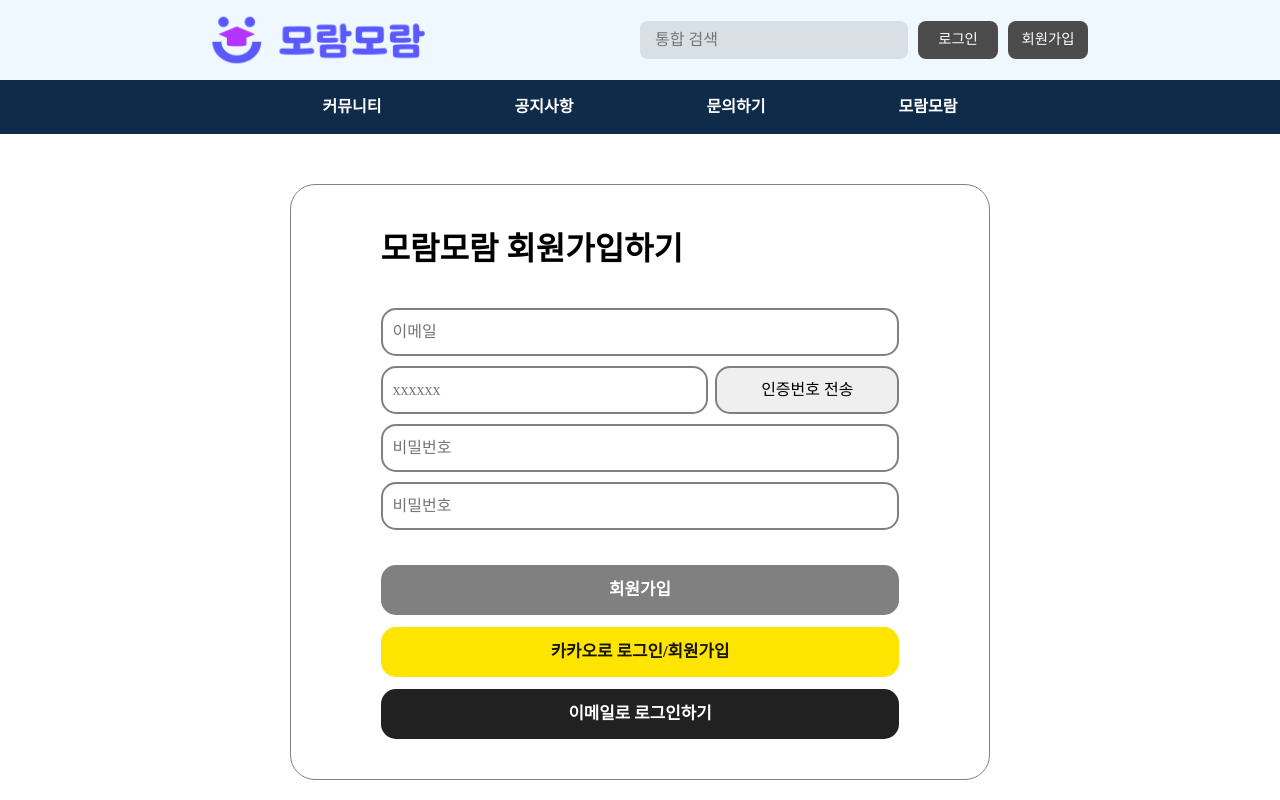
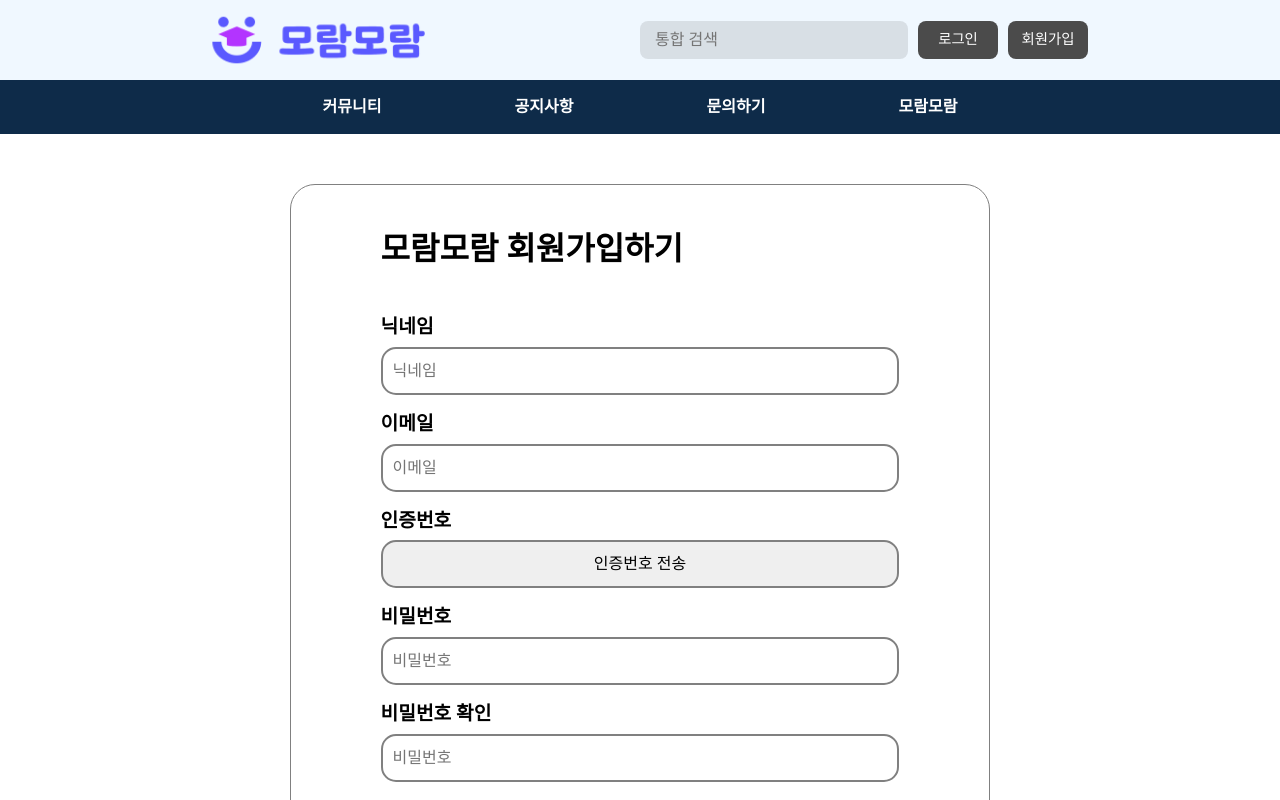
Before and after one commit to sanghee01/moram-front, a React (Create React App) app: page /register in a window 1280 px wide. Shown: the top 800 px of the page. Built offline with nearby package versions, Linux system fonts and the light colour scheme; no server answers; a web font is replaced by a local one.

Commit message:
feat: 주석 추가 및 회원가입 수정

```diff
--- a/src/App.tsx
+++ b/src/App.tsx
@@ -6,12 +6,13 @@ import { useSetRecoilState } from "recoil";
 import { userState } from "./state";
 
 function App() {
-  const setUser = useSetRecoilState(userState);
+  const setUser = useSetRecoilState(userState); //유저 설정
 
   useEffect(() => {
     getUser();
   }, []);
 
+  /**새로고침시에도 세션을 이용하여 유저 이메일, 닉네임 정보 받는 함수*/
   const getUser = async () => {
     try {
       const response = await axios.get(
--- a/src/components/Header.tsx
+++ b/src/components/Header.tsx
@@ -6,7 +6,7 @@ import axios from "axios";
 
 function Header() {
   const navigate = useNavigate();
-  const [user, setUser] = useRecoilState<any>(userState);
+  const [user, setUser] = useRecoilState<any>(userState); //유저 정보
 
   const logout = async () => {
     setUser(null);
@@ -34,11 +34,13 @@ function Header() {
           <BtnContainer>
             {user ? (
               <>
+                {/* 로그인 상태일 시 컴포넌트 */}
                 <button>{user.nickname}</button>
                 <button onClick={() => logout()}>로그아웃</button>
               </>
             ) : (
               <>
+                {/* 비로그인 상태일 시 컴포넌트 */}
                 <button onClick={() => navigate("/login")}>로그인</button>
                 <button onClick={() => navigate("/register")}>회원가입</button>
               </>
--- a/src/routes/Login.tsx
+++ b/src/routes/Login.tsx
@@ -1,7 +1,14 @@
 import axios from "axios";
 import { useState } from "react";
 import { useNavigate } from "react-router-dom";
-import { Logo, Container, Form, Input, Buttons } from "../styles/LoginStyles";
+import {
+  Logo,
+  Container,
+  Form,
+  Input,
+  Buttons,
+  Label,
+} from "../styles/LoginStyles";
 import { useSetRecoilState } from "recoil";
 import { userState } from "../state";
 
@@ -10,6 +17,8 @@ function Login() {
   const [password, setPassword] = useState("");
   const setUser = useSetRecoilState(userState);
   const navigate = useNavigate();
+
+  /**input에서 사용하는 onChange 함수 */
   const onChange = (e: any) => {
     const {
       target: { id, value },
@@ -18,6 +27,7 @@ function Login() {
     if (id === "password") setPassword(value);
   };
 
+  /**로그인 버튼 클릭 시 실행되는 함수 */
   const login = async () => {
     try {
       const response = await axios.post(
@@ -38,23 +48,11 @@ function Login() {
     }
   };
 
-  const kakao = async () => {
-    try {
-      const response = await axios.get(
-        `${process.env.REACT_APP_APIADDRESS}/user/kakao`,
-        {
-          withCredentials: true,
-        }
-      );
-      alert(response?.data);
-    } catch (error: any) {
-      alert(error.response?.data || "알 수 없는 에러 발생");
-    }
-  };
   return (
     <Container>
       <Form>
         <Logo>모람모람 로그인하기</Logo>
+        <Label>이메일</Label>
         <Input
           id="email"
           type="email"
@@ -62,6 +60,7 @@ function Login() {
           onChange={onChange}
           value={email}
         />
+        <Label>비밀번호</Label>
         <Input
           id="password"
           type="password"
@@ -76,14 +75,12 @@ function Login() {
           >
             로그인
           </button>
-          <button>
           <a
             href={`${process.env.REACT_APP_APIADDRESS}/user/kakao`}
             target="_self"
           >
             카카오로 로그인/회원가입
           </a>
-          </button>
           <button onClick={() => navigate("/register")}>
             이메일로 회원가입하기
           </button>
--- a/src/routes/LoginSuccess.tsx
+++ b/src/routes/LoginSuccess.tsx
@@ -1,12 +1,13 @@
 import { useLocation, useNavigate } from "react-router-dom";
-import { useRecoilState, useSetRecoilState } from "recoil";
+import { useSetRecoilState } from "recoil";
 import { userState } from "../state";
 import { useEffect } from "react";
 
+/**카카오로그인시 redirect 받는 컴포넌트 */
 function LoginSuccess() {
   const location = useLocation();
   const getUser = new URLSearchParams(location.search).get("user");
-  const [user, setUser] = useRecoilState(userState);
+  const setUser = useSetRecoilState(userState);
   const navigate = useNavigate();
   useEffect(() => {
     if (getUser) {
@@ -20,12 +21,11 @@ function LoginSuccess() {
         console.error("사용자 정보 파싱 중 오류 발생:", error);
       }
     }
-  }, [getUser]);
+  }, []);
 
   return (
     <div>
       <h1>로그인 성공!</h1>
-      <p>사용자 정보: {user}</p>
     </div>
   );
 }
--- a/src/routes/Register.tsx
+++ b/src/routes/Register.tsx
@@ -1,18 +1,26 @@
 import axios from "axios";
 import { useState } from "react";
 import { useNavigate } from "react-router-dom";
-import { Logo, Container, Form, Input, Buttons } from "../styles/LoginStyles";
+import {
+  Logo,
+  Container,
+  Form,
+  Input,
+  Buttons,
+  Label,
+} from "../styles/LoginStyles";
 import styled from "styled-components";
 
 function Register() {
   const [nickname, setNickname] = useState("");
   const [email, setEmail] = useState("");
   const [password, setPassword] = useState("");
-  const [passwordVerify, setPasswordVerify] = useState("");
-  const [verifyCode, setVerifyCode] = useState("");
-  const [count, setCount] = useState(301);
-  const [verified, setVerified] = useState(false);
-  let timer;
+  const [passwordVerify, setPasswordVerify] = useState(""); //비밀번호 확인란
+  const [verifyCode, setVerifyCode] = useState(""); //인증번호
+  const [count, setCount] = useState(301); //인증 유효 시간
+  const [verified, setVerified] = useState(false); //메일 인증이 됐는지 확인
+  const [isLoading, setIsLoading] = useState(false); //인증번호전송 버튼 로딩 관리
+  let timer: any; //인증번호 유효시간 카운트를 위한 타이머
 
   const navigate = useNavigate();
   const onChange = (e: any) => {
@@ -23,9 +31,15 @@ function Register() {
     if (id === "password") setPassword(value);
     if (id === "passwordVerify") setPasswordVerify(value);
     if (id === "verifyCode") setVerifyCode(value);
+    if (id === "nickname") setNickname(value);
   };
 
+  /**회원가입 버튼 누르면 실행하는 함수 */
   const register = async () => {
+    if (password !== passwordVerify) {
+      alert("비밀번호와 비밀번호 확인란을 동일하게 입력해주세요.");
+      return;
+    }
     try {
       const response = await axios.post(
         `${process.env.REACT_APP_APIADDRESS}/user/register`,
@@ -42,18 +56,11 @@ function Register() {
     }
   };
 
-  const kakao = async () => {
-    try {
-      const response = await axios.get(
-        `${process.env.REACT_APP_APIADDRESS}/user/kakao`
-      );
-      alert(response?.data);
-    } catch (error: any) {
-      alert(error.response?.data || "알 수 없는 에러 발생");
-    }
-  };
+  /**인증번호 전송 버튼 누르면 실행하는 함수 */
+  const sendVerify = async () => {
+    if (isLoading) return;
 
-  const sendVerify = async () => {
+    setIsLoading(true);
     setCount(301);
 
     try {
@@ -65,23 +72,25 @@ function Register() {
         { withCredentials: true }
       );
       if (response.data) {
-        alert(response.data);
+        //alert(response.data); 메일 발신 성공
+        setCount(300);
         timer = setInterval(() => setCount((prev) => prev - 1), 1000);
       }
     } catch (error: any) {
       alert(error.response?.data || "알 수 없는 에러 발생");
     }
+    setIsLoading(false);
   };
 
+  /**인증번호 입력 후 인증번호 확인 버튼 누르면 실행하는 함수  */
   const checkVerify = async () => {
-    timer = setInterval(() => setCount((prev) => prev - 1), 1000);
     try {
       const response = await axios.post(
         `${process.env.REACT_APP_APIADDRESS}/user/mailverify`,
         { email, authcode: verifyCode }
       );
       if (response.data) {
-        alert(response.data);
+        alert(response.data); //인증 완료
         setVerified(true);
       }
     } catch (error: any) {
@@ -89,6 +98,7 @@ function Register() {
     }
   };
 
+  /**count를 00:00 형식으로 보여주는 함수 */
   const displayTime = () => {
     const minutes = Math.floor(count / 60);
     const seconds = count % 60;
@@ -100,6 +110,14 @@ function Register() {
     <Container>
       <Form>
         <Logo>모람모람 회원가입하기</Logo>
+        <Label>닉네임</Label>
+        <Input
+          id="nickname"
+          placeholder="닉네임"
+          onChange={onChange}
+          value={nickname}
+        />
+        <Label>이메일</Label>
         <Input
           id="email"
           type="email"
@@ -107,20 +125,38 @@ function Register() {
           onChange={onChange}
           value={email}
         />
+        <Label>인증번호</Label>
+        {!verified ? (
           <VerifyContainer>
+            {count <= 300 && (
               <input
                 id="verifyCode"
                 placeholder="xxxxxx"
                 onChange={onChange}
                 value={verifyCode}
               />
-          {verifyCode.length === 0 ? (
-            <button onClick={() => sendVerify()}>인증번호 전송</button>
+            )}
+            {count === 301 ? (
+              <button
+                onClick={() => sendVerify()}
+                style={isLoading ? { background: "gray" } : {}}
+              >
+                인증번호 전송
+              </button>
             ) : (
               <button onClick={() => checkVerify()}>인증번호 확인</button>
             )}
           </VerifyContainer>
-        {count <= 300 && <CountNum>인증 유효 시간: {displayTime()}</CountNum>}
+        ) : (
+          <CountNum style={{ fontSize: "1.15rem", color: "green" }}>
+            이메일 인증 완료!
+          </CountNum>
+        )}
+
+        {count <= 300 && !verified && (
+          <CountNum>인증 유효 시간: {displayTime()}</CountNum>
+        )}
+        <Label>비밀번호</Label>
         <Input
           id="password"
           type="password"
@@ -128,6 +164,7 @@ function Register() {
           onChange={onChange}
           value={password}
         />
+        <Label>비밀번호 확인</Label>
         <Input
           id="passwordVerify"
           type="password"
@@ -152,7 +189,13 @@ function Register() {
             </button>
           )}
 
-          <button onClick={kakao}>카카오로 로그인/회원가입</button>
+          <a
+            href={`${process.env.REACT_APP_APIADDRESS}/user/kakao`}
+            target="_self"
+          >
+            카카오로 로그인/회원가입
+          </a>
+
           <button onClick={() => navigate("/login")}>
             이메일로 로그인하기
           </button>
--- a/src/styles/LoginStyles.tsx
+++ b/src/styles/LoginStyles.tsx
@@ -42,7 +42,8 @@ export const Buttons = styled.div`
   justify-content: space-between;
   gap: 12px;
   margin-top: 30px;
-  & button {
+  & button,
+  a {
     height: 50px;
     width: 100%;
     border-radius: 15px;
@@ -52,7 +53,11 @@ export const Buttons = styled.div`
     font-size: 1.05rem;
     font-weight: 700;
   }
-  & button:nth-child(2) {
+  & a {
+    display: flex;
+    justify-content: center;
+    align-items: center;
+    text-decoration: none;
     color: #181601;
     background-color: #fee501;
   }
@@ -67,3 +72,12 @@ export const Buttons = styled.div`
     filter: hue-rotate(340deg);
   }
 `;
+
+export const Label = styled.div`
+  width: 100%;
+  display: flex;
+  align-items: center;
+  font-weight: 800;
+  font-size: 1.2rem;
+  margin-top: 10px;
+`;
```
Lines whose indentation alone changed are shown as unchanged.
